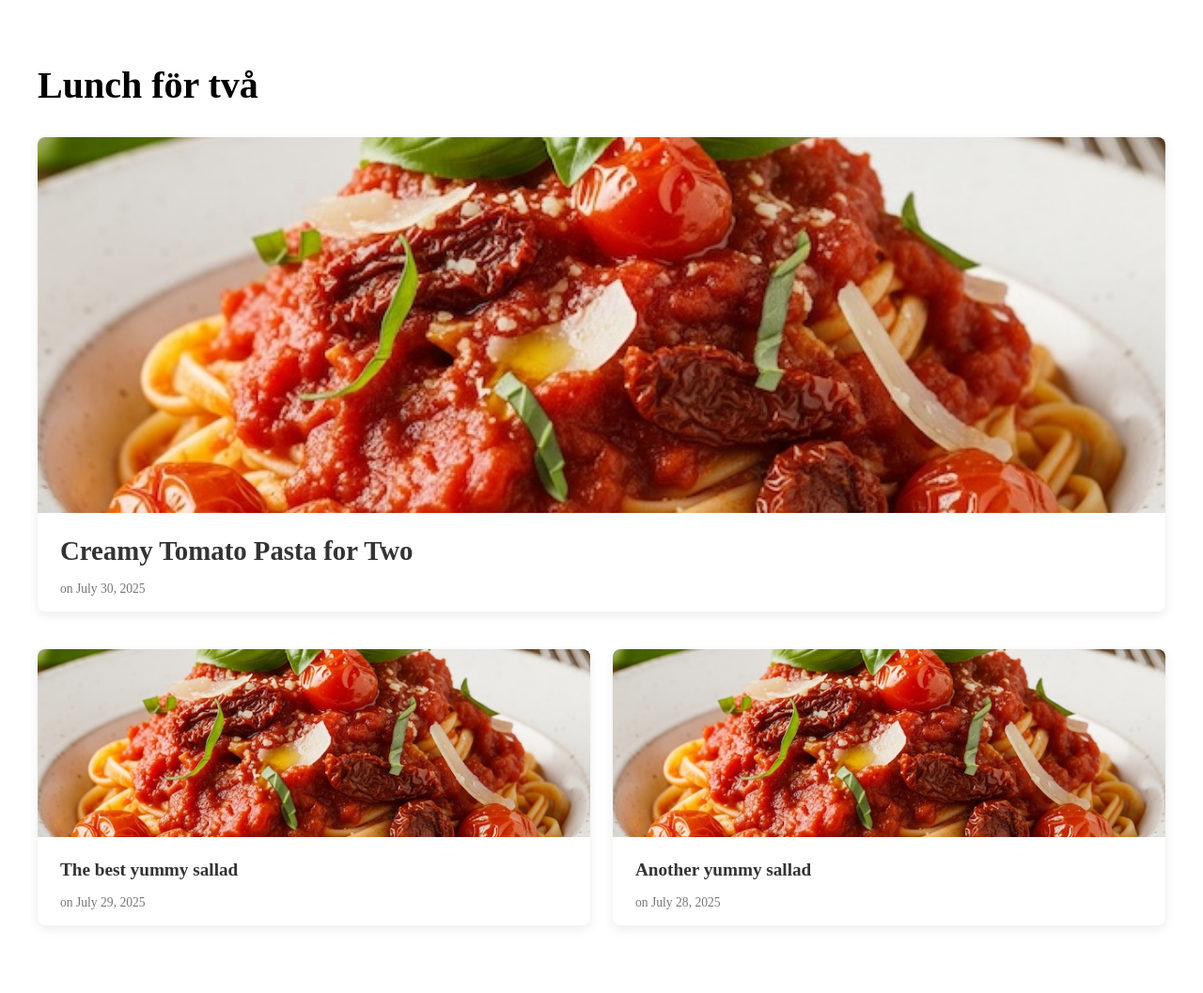
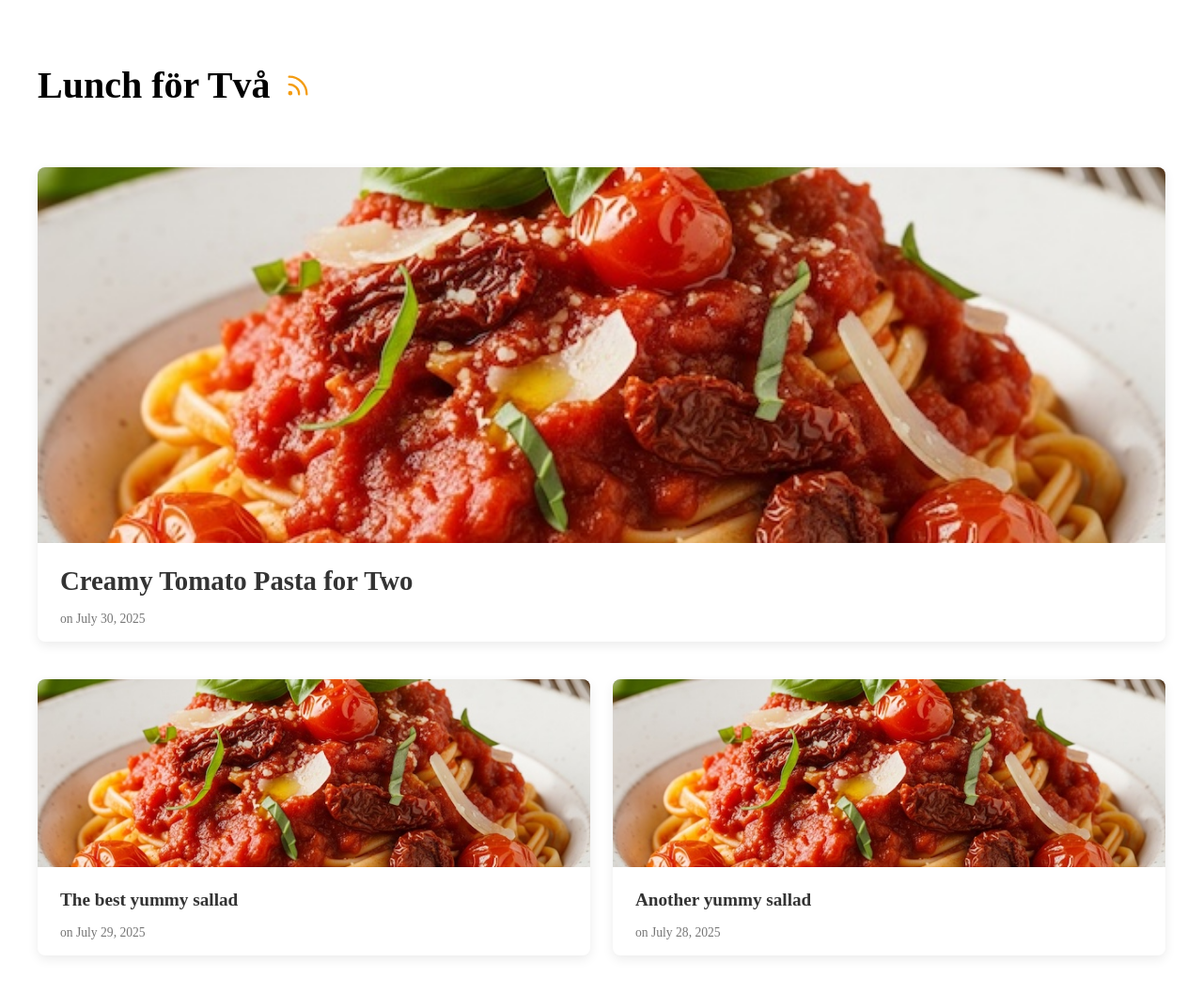
Before and after one commit to selessia/lunch-for-tva, a Jekyll site: the page built from index.html, in a window 1280 px wide. Shown: the whole page at 94% size. Built offline with Jekyll 4.4.1, drawn with Linux system fonts in a browser that asks for light colours; before the commit the page ends 1025 px from its top, so only the background shows below that.

Commit message:
Rss-ikon (ful)

```diff
--- a/assets/css/style.css
+++ b/assets/css/style.css
@@ -5,6 +5,29 @@
     padding: 2rem 1rem;
 }
 
+/* Styling for the title and feed icon container */
+.title-container {
+    display: flex;
+    align-items: center;
+    gap: 1rem;
+    /* The h1's original margin-bottom is now here */
+    margin-bottom: 2rem;
+}
+
+/* Remove the original margin from the h1 */
+.site-title {
+    margin-bottom: 0;
+}
+
+/* Style the feed icon link */
+.feed-icon {
+    color: #f39c12; /* A classic orange for RSS feeds */
+    transition: color 0.2s ease-in-out;
+}
+
+.feed-icon:hover {
+    color: #e67e22; /* A slightly darker orange on hover */
+}
 .site-title {
     margin-bottom: 2rem;
     font-size: 2.5rem;
--- a/index.html
+++ b/index.html
@@ -3,8 +3,12 @@ layout: default
 ---
 
 <div class="home-container">
-    <h1 class="site-title">Lunch för två</h1>
-
+    <div class="title-container">
+        <h1 class="site-title">{{ site.title }}</h1>
+        <a href="{{ '/feed.xml' | relative_url }}" class="feed-icon" aria-label="RSS Feed">
+            <svg xmlns="http://www.w3.org/2000/svg" width="28" height="28" viewBox="0 0 24 24" fill="none" stroke="currentColor" stroke-width="2" stroke-linecap="round" stroke-linejoin="round"><path d="M4 11a9 9 0 0 1 9 9"></path><path d="M4 4a16 16 0 0 1 16 16"></path><circle cx="5" cy="19" r="1"></circle></svg>
+        </a>
+    </div>
     {% assign featured_post = site.posts.first %}
 
     <a href="{{ featured_post.url | relative_url }}" class="featured-post">
```
